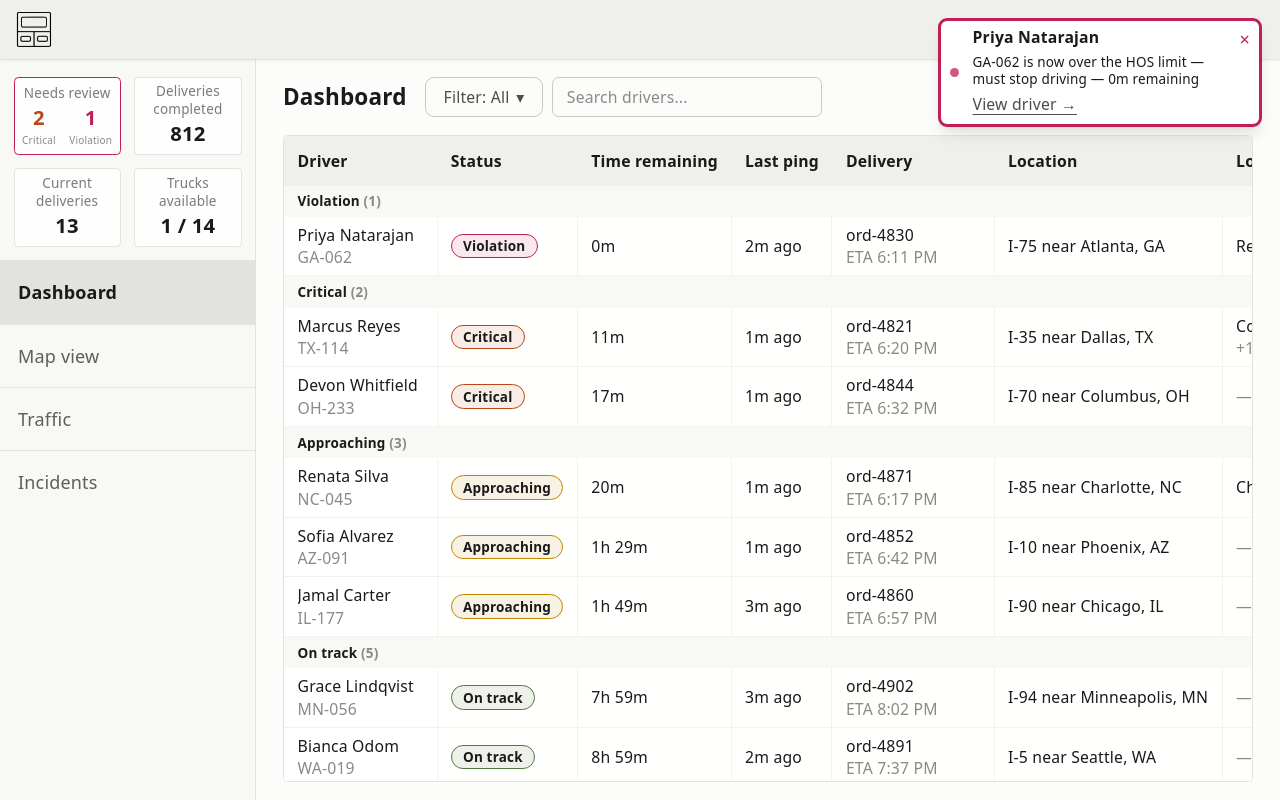
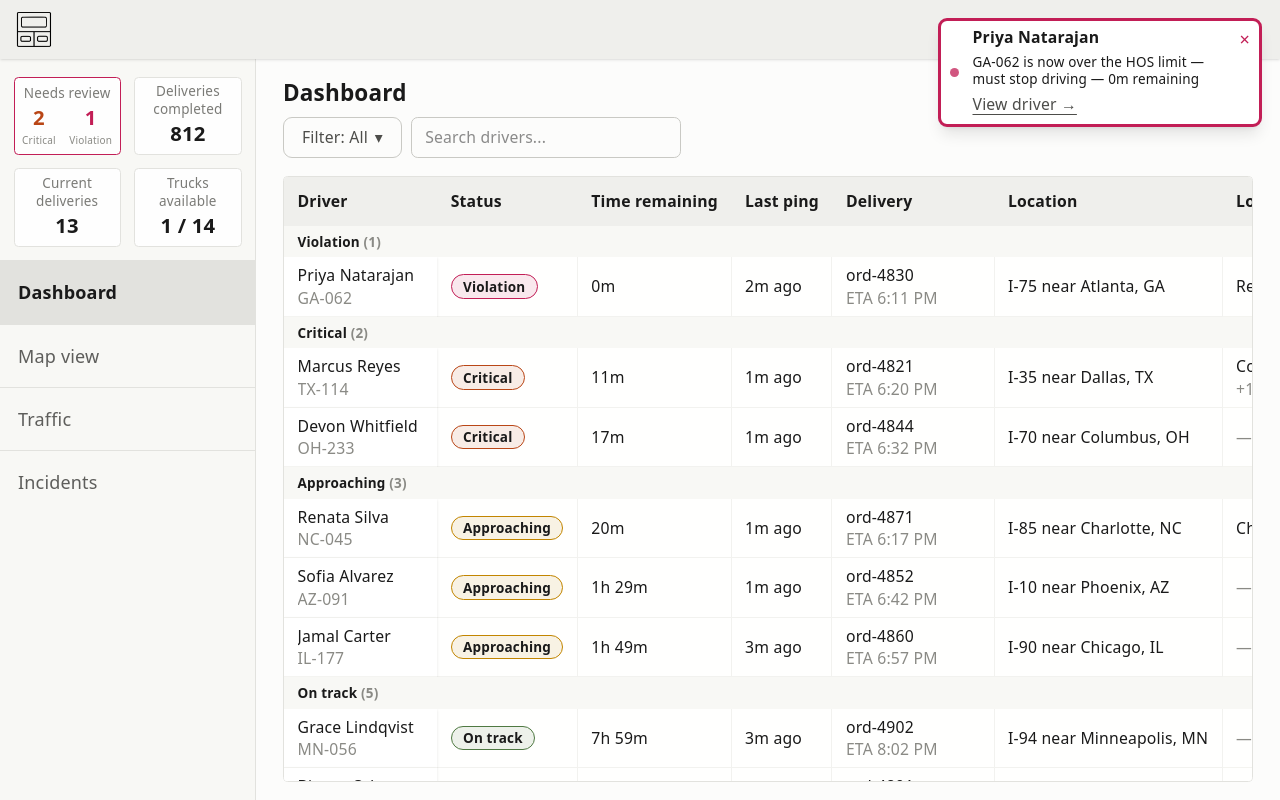
Before and after one commit to charlottemoche/fleet-toast, a React (Vite) app: page / in a window 1280 px wide. Built offline with nearby package versions, Linux system fonts and the light colour scheme; the HTML template or start-up script is replaced by a standard one.

Commit message:
fix: css

```diff
--- a/src/components/dashboard/Dashboard.jsx
+++ b/src/components/dashboard/Dashboard.jsx
@@ -70,7 +70,7 @@ export function Dashboard({
           </ul>
         </aside>
         <section className="flex min-w-0 flex-1 flex-col p-4 lg:pr-6">
-          <div className="flex shrink-0 flex-col gap-4 md:flex-row md:items-center">
+          <div className="flex shrink-0 flex-col gap-2">
             <h1 className="shrink-0 text-xl font-semibold">
               {SELECTED_NAV_ITEM}
             </h1>
```
